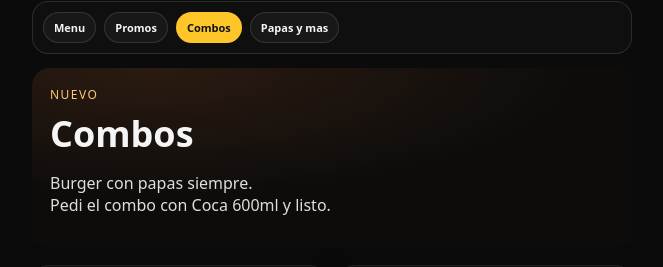
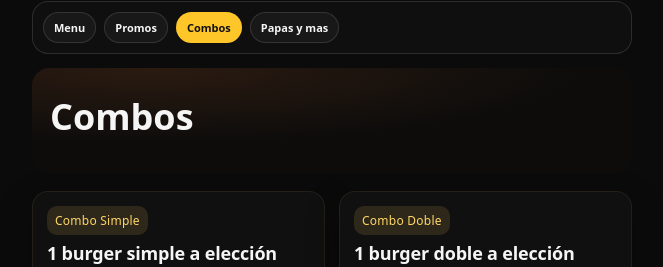
Before and after one commit to lauticometti/burgerya-pedidos, a React (Vite) app: page /combos in a window 1280 px wide. Shown: the part 135-402 px from the top of the page, without its empty margins (308-971 px from the left). Built offline with nearby package versions, Linux system fonts and the light colour scheme.

Commit message:
Remove combos hero badge and description

```diff
--- a/src/pages/Combos/Combos.jsx
+++ b/src/pages/Combos/Combos.jsx
@@ -85,13 +85,7 @@ export default function Combos() {
 
       <header className={styles.hero}>
         <div>
-          <p className={styles.heroKicker}>Nuevo</p>
           <PageTitle>Combos</PageTitle>
-          <p className={styles.heroLead}>
-            Burger con papas siempre.
-            <br />
-            Pedi el combo con Coca 600ml y listo.
-          </p>
         </div>
       </header>
 
```
